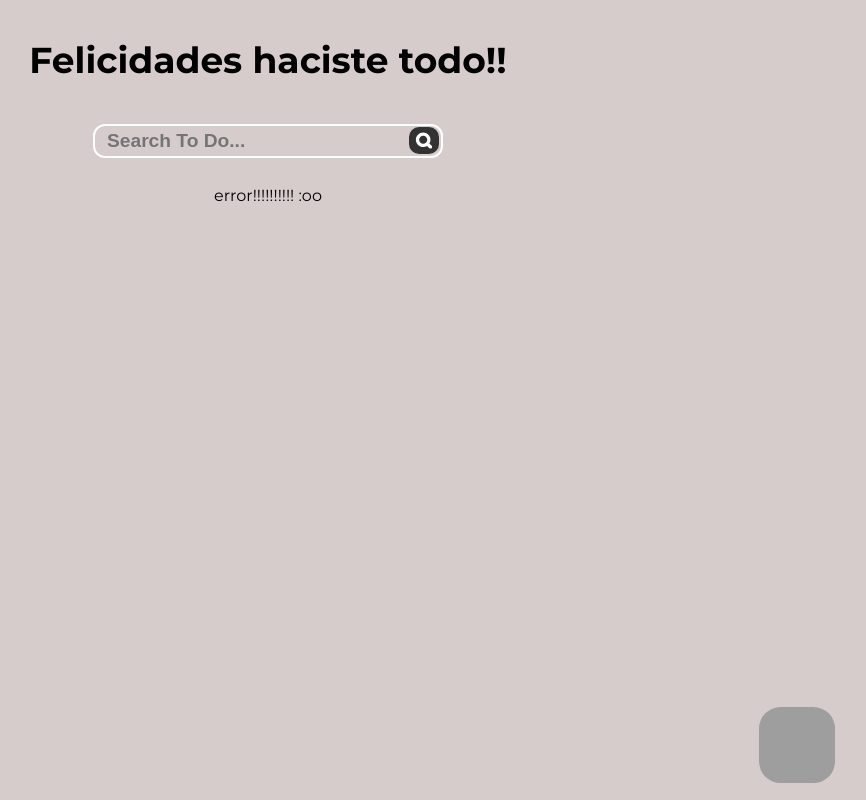
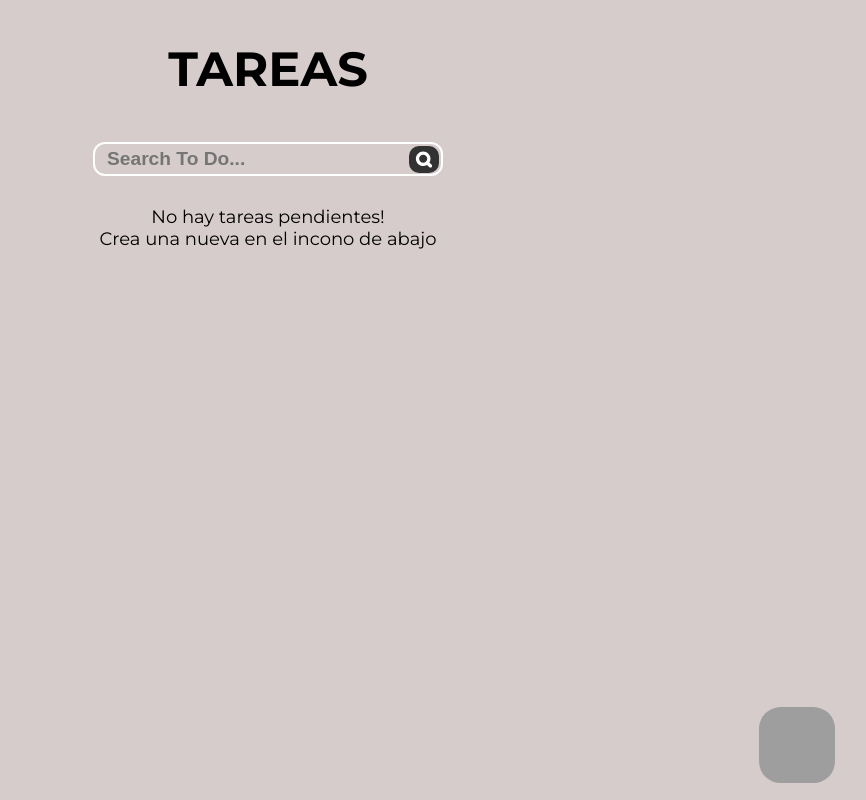
Before and after one commit to murciaue4/TodoList_ReactJS, a React (Vite) app: page / in a window 1280 px wide. Shown: the whole page, without its empty margins (372-1238 px from the left). Built offline with nearby package versions, Linux system fonts and the light colour scheme; grey boxes are pictures that could not be loaded.

Commit message:
arregle el todo counter

```diff
--- a/src/App/AppUI.jsx
+++ b/src/App/AppUI.jsx
@@ -20,12 +20,12 @@ function AppUI({
 }) {
   return (
     <div className="App">
-      <TodoCounter completed={completed} total={total} />
+      <TodoCounter completed={completed} total={total} error={error}/>
       <TodoSearch inputValue={inputValue} setInputValue={setInputValue} />
       <TodoList inputValue={inputValue}>
 
         {loading?<TodosLoading/>:null}
-        {(!loading && handleSearchTodo.length == 0) && <TodosError/>}
+        {(!loading && handleSearchTodo.length == 0) && <TodosError error = {error}/>}
 
         {handleSearchTodo.map((todo) => (
           <TodoItem
--- a/src/TodoCounter/TodoCounter.css
+++ b/src/TodoCounter/TodoCounter.css
@@ -1,4 +1,5 @@
 .TodoCounter{
     text-align: center;
     font-size: 24px;
+
 }
--- a/src/TodoCounter/index.jsx
+++ b/src/TodoCounter/index.jsx
@@ -1,19 +1,23 @@
 import React from 'react';
 import './TodoCounter.css'
 
-const TodoCounter = ({total, completed}) => {
+const TodoCounter = ({total, completed, error}) => {
   let counterText = '';
-if (completed == total) {
+if(total == 0){
+  counterText = ``
+}else if (completed == total) {
   counterText = `Felicidades haciste todo!!`
 }else{
   counterText = `${completed}/${total} tareas completadas.`
 }
 
+
   return (
     <div className='TodoCounter'>
-      <h2>
+      <h1>TAREAS</h1>
+      <h3>
          {counterText}
-      </h2>
+      </h3>
     </div>
   );
 };
--- /dev/null
+++ b/src/TodosError/TodosError.css
@@ -0,0 +1,5 @@
+.containError p{
+    text-align: center;
+    font-size: large;
+
+}
--- a/src/TodosError/index.jsx
+++ b/src/TodosError/index.jsx
@@ -1,9 +1,10 @@
 import React from 'react';
+import './TodosError.css'
 
-const TodosError = () => {
+const TodosError = ({error}) => {
   return (
-    <div>
-      <p>error!!!!!!!!!! :oo </p>
+    <div className='containError'>
+      <p>No hay tareas pendientes! <br /> Crea una nueva en el incono de abajo{error}</p>
     </div>
   );
 };
```
